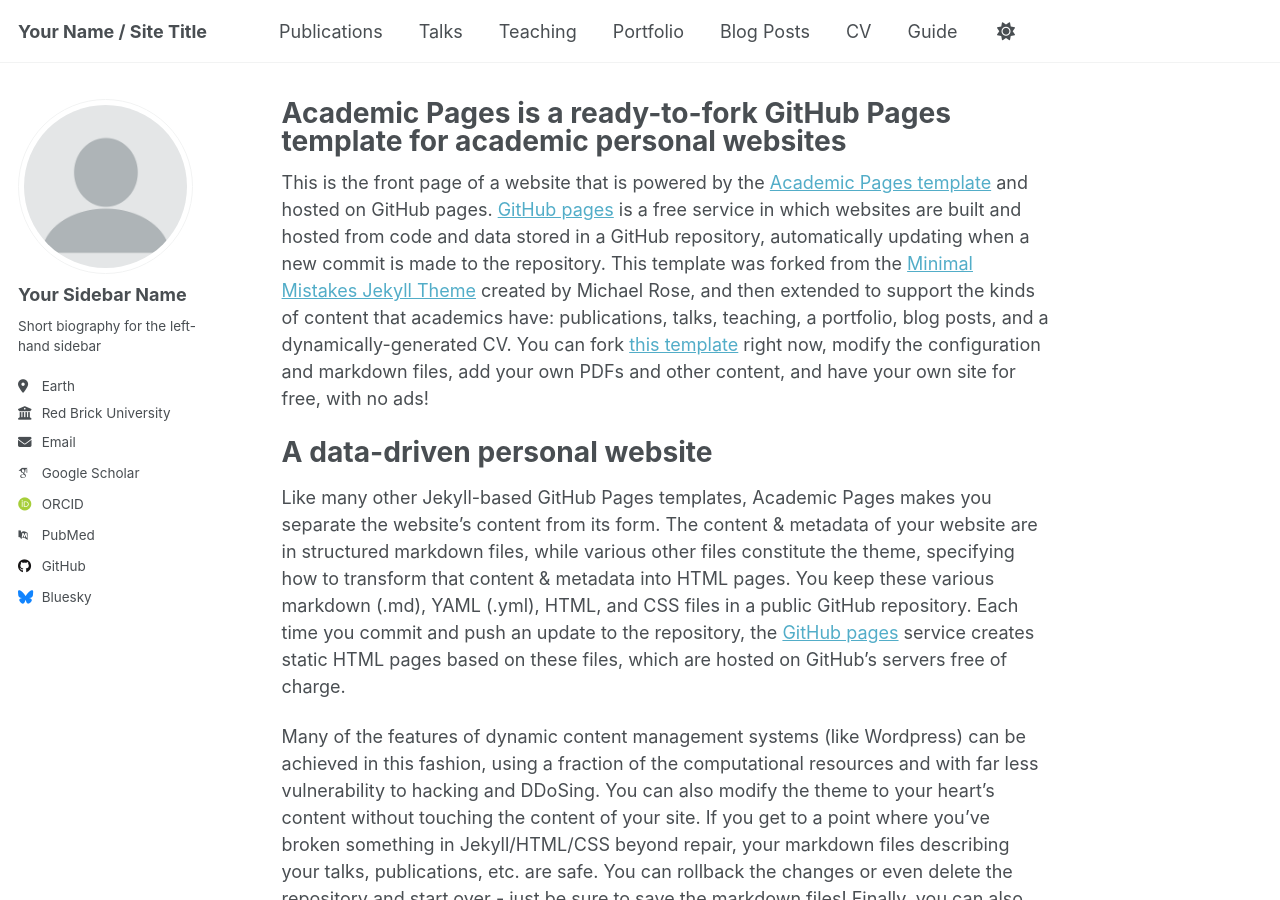
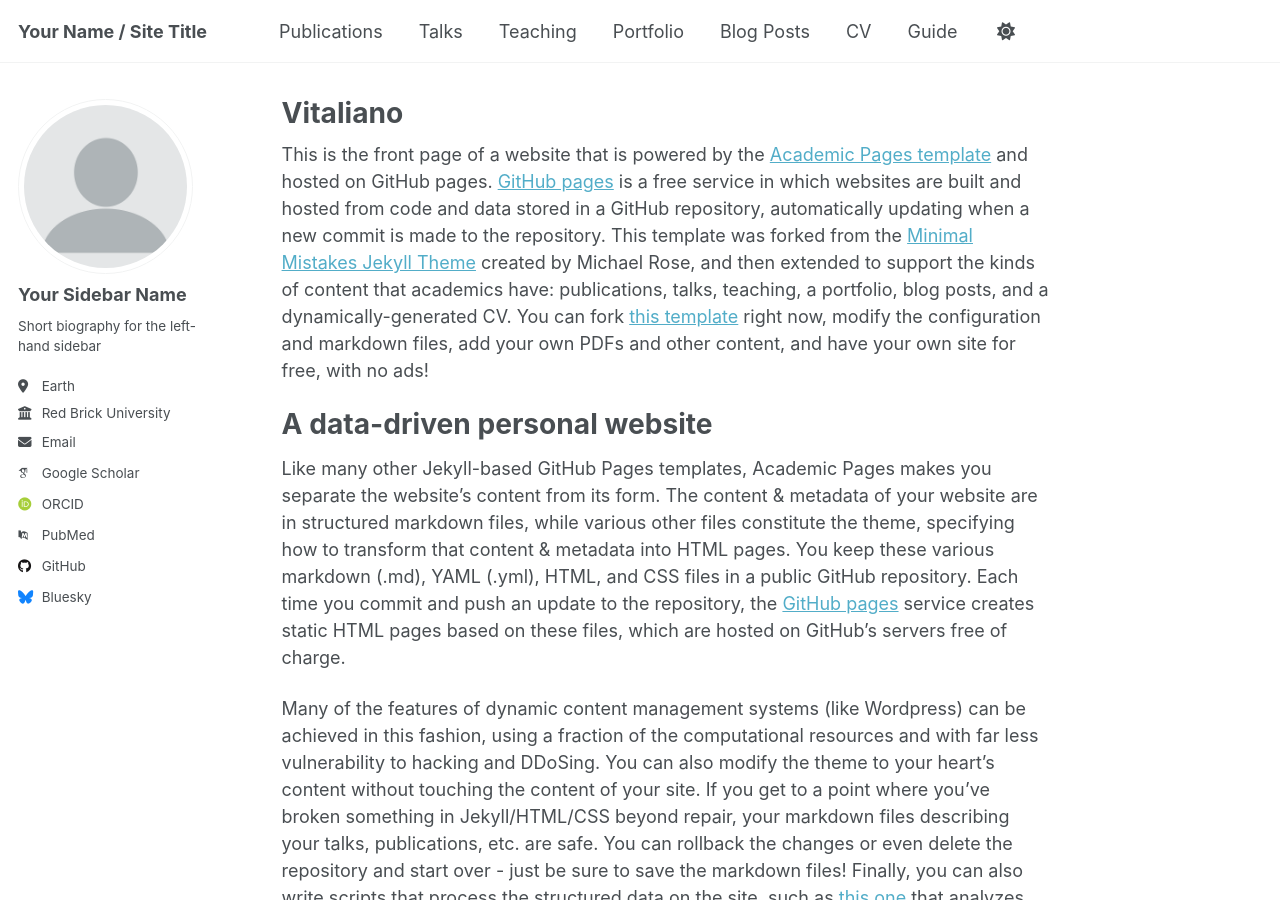
Before and after one commit to vitalianoamaral/vitalianoamaral.github.io, a Jekyll site: the page built from _pages/about.md, in a window 1280 px wide and 900 px high. Built offline with Jekyll 4.4.1, drawn with Linux system fonts in a browser that asks for light colours; some web fonts are replaced.

Commit message:
Update about.md

```diff
--- a/_pages/about.md
+++ b/_pages/about.md
@@ -1,7 +1,7 @@
 ---
 permalink: /
-title: "Academic Pages is a ready-to-fork GitHub Pages template for academic personal websites"
-author_profile: Vitaliano
+title: "Vitaliano"
+author_profile: true
 redirect_from:
   - /about/
   - /about.html
```
